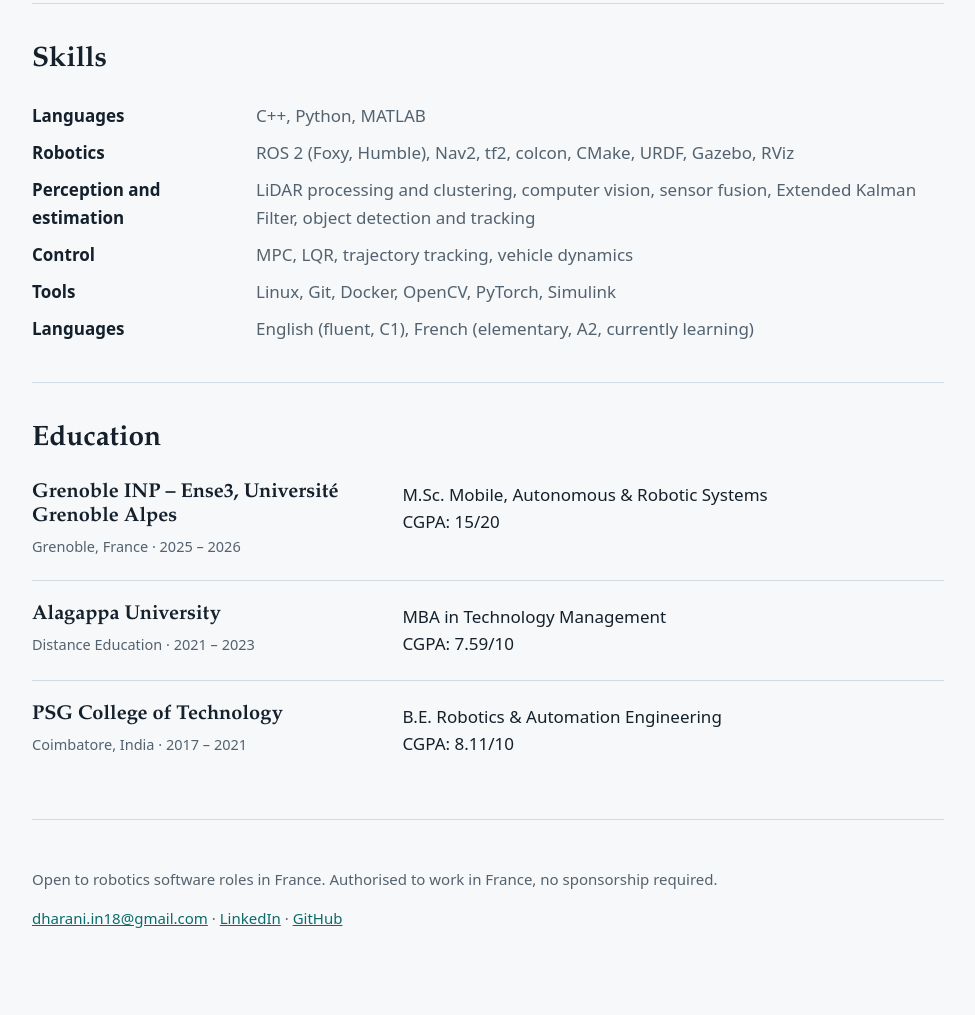
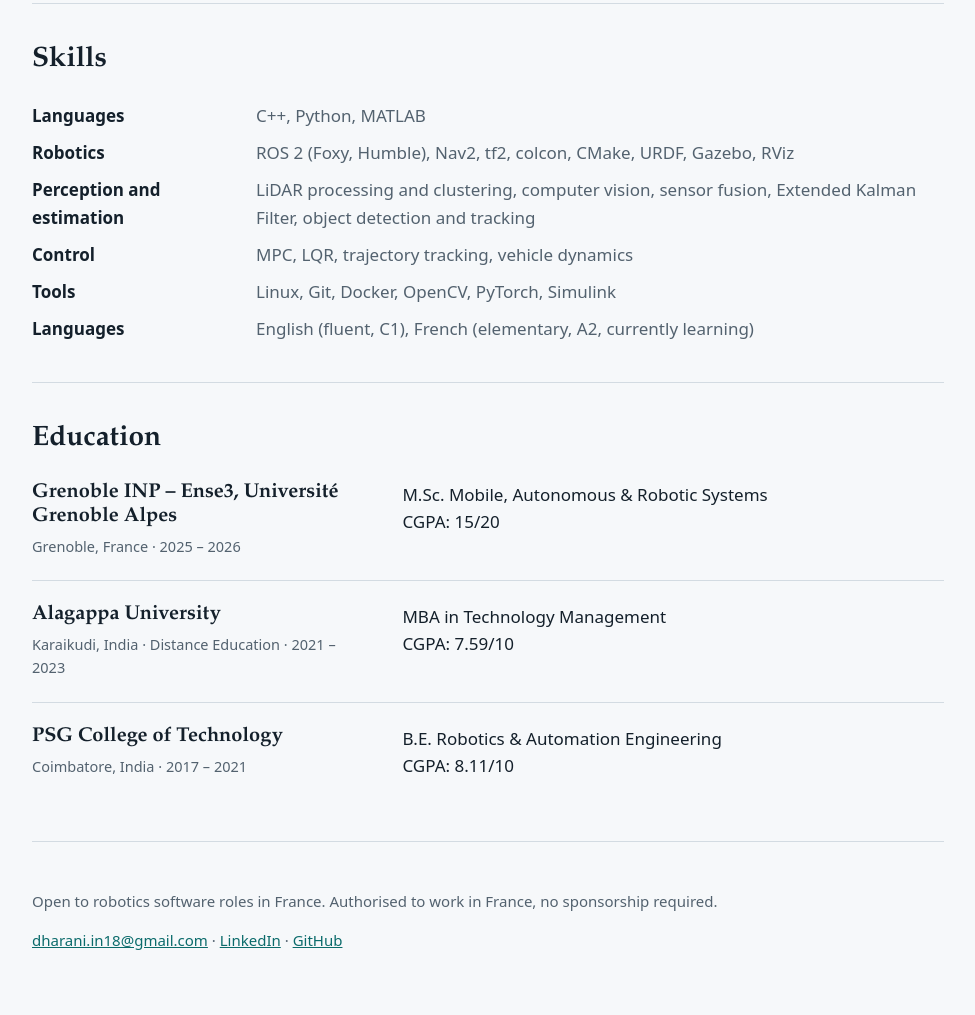
Before and after one commit to dharanig18/dharanig18.github.io, a plain HTML site: page index.html in a window 1280 px wide. Shown: the part 2693-3708 px from the top of the page, without its empty margins (152-1127 px from the left). Before the commit the page ends 3686 px from the top, so only its background shows below. Drawn offline with Linux system fonts and the light colour scheme.

Commit message:
Update location in job article section

```diff
--- a/index.html
+++ b/index.html
@@ -260,7 +260,7 @@ footer{padding:32px 0 48px;border-top:1px solid var(--line);color:var(--muted);f
     <article class="job">
       <div>
         <h3>Alagappa University</h3>
-        <div class="when">Distance Education · 2021 – 2023</div>
+        <div class="when">Karaikudi, India · Distance Education · 2021 – 2023</div>
       </div>
       <p>MBA in Technology Management<br>CGPA: 7.59/10</p>
     </article>
```
